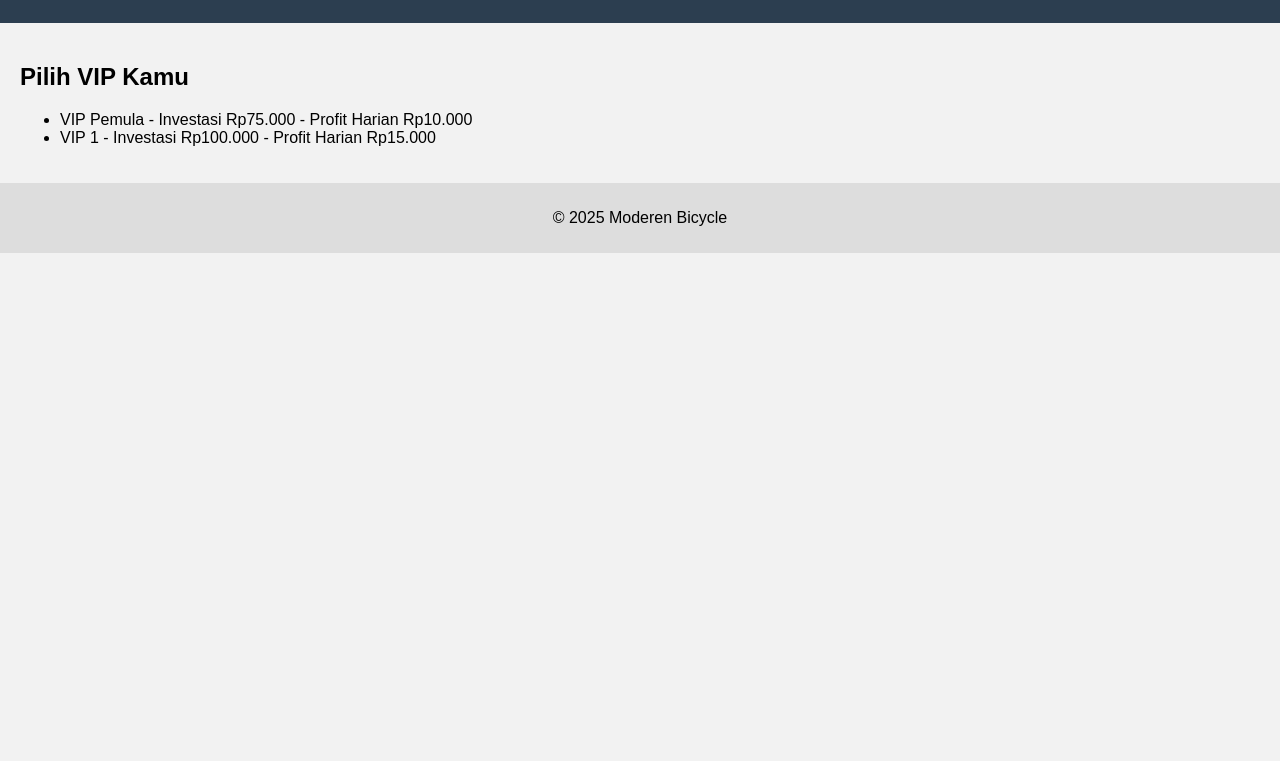
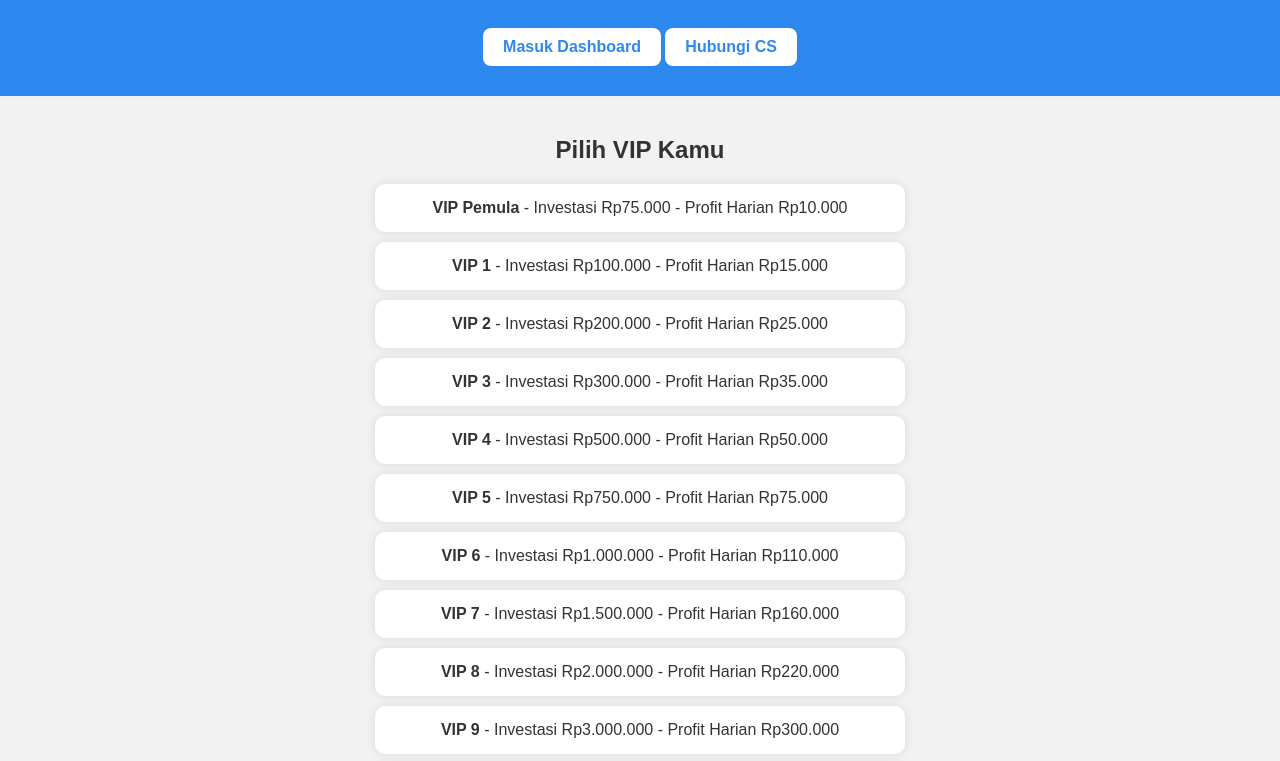
Before and after one commit to modbike-id/moderen-bicycle, a plain HTML site: page index.html in a window 1280 px wide. Shown: the part 131-892 px from the top of the page. Before the commit the page ends 800 px from the top, so only its background shows below. Drawn offline with Linux system fonts and the light colour scheme.

Commit message:
Upload file utama website Moderen Bicycle

```diff
--- a/index.html
+++ b/index.html
@@ -1,29 +1,42 @@
-
 <!DOCTYPE html>
 <html lang="id">
 <head>
   <meta charset="UTF-8" />
   <meta name="viewport" content="width=device-width, initial-scale=1.0"/>
   <title>Moderen Bicycle</title>
-  <link rel="stylesheet" href="style.css"/>
+  <link rel="stylesheet" href="style.css" />
 </head>
 <body>
   <header>
     <h1>Selamat Datang di Moderen Bicycle</h1>
     <p>Platform investasi sepeda listrik terpercaya!</p>
+    <a href="dashboard.html" class="btn">Masuk Dashboard</a>
+    <a href="https://t.me/modbikeCS" class="btn cs-btn" target="_blank">Hubungi CS</a>
   </header>
+
   <main>
-    <section id="vip-plans">
+    <section class="vip-list">
       <h2>Pilih VIP Kamu</h2>
       <ul>
-        <li>VIP Pemula - Investasi Rp75.000 - Profit Harian Rp10.000</li>
-        <li>VIP 1 - Investasi Rp100.000 - Profit Harian Rp15.000</li>
-        <!-- Tambahkan paket VIP lainnya -->
+        <li><strong>VIP Pemula</strong> - Investasi Rp75.000 - Profit Harian Rp10.000</li>
+        <li><strong>VIP 1</strong> - Investasi Rp100.000 - Profit Harian Rp15.000</li>
+        <li><strong>VIP 2</strong> - Investasi Rp200.000 - Profit Harian Rp25.000</li>
+        <li><strong>VIP 3</strong> - Investasi Rp300.000 - Profit Harian Rp35.000</li>
+        <li><strong>VIP 4</strong> - Investasi Rp500.000 - Profit Harian Rp50.000</li>
+        <li><strong>VIP 5</strong> - Investasi Rp750.000 - Profit Harian Rp75.000</li>
+        <li><strong>VIP 6</strong> - Investasi Rp1.000.000 - Profit Harian Rp110.000</li>
+        <li><strong>VIP 7</strong> - Investasi Rp1.500.000 - Profit Harian Rp160.000</li>
+        <li><strong>VIP 8</strong> - Investasi Rp2.000.000 - Profit Harian Rp220.000</li>
+        <li><strong>VIP 9</strong> - Investasi Rp3.000.000 - Profit Harian Rp300.000</li>
+        <li><strong>VIP 10</strong> - Investasi Rp5.000.000 - Profit Harian Rp500.000</li>
       </ul>
     </section>
   </main>
+
   <footer>
-    <p>&copy; 2025 Moderen Bicycle</p>
+    <p>© 2025 Moderen Bicycle</p>
   </footer>
+
+  <script src="script.js"></script>
 </body>
 </html>
--- a/script.js
+++ b/script.js
@@ -1,3 +1 @@
-
-// Script kosong untuk website Moderen Bicycle
-console.log('Website siap!');
+console.log("Moderen Bicycle script aktif.");
--- a/style.css
+++ b/style.css
@@ -1,21 +1,48 @@
 
 body {
-  font-family: sans-serif;
+  font-family: Arial, sans-serif;
   margin: 0;
   padding: 0;
   background: #f2f2f2;
+  color: #333;
+  text-align: center;
 }
 header {
-  background: #2c3e50;
+  background-color: #2d89ef;
   color: white;
-  padding: 20px;
-  text-align: center;
+  padding: 30px 15px;
+}
+header .btn, footer .btn {
+  display: inline-block;
+  margin-top: 15px;
+  padding: 10px 20px;
+  background-color: #fff;
+  color: #2d89ef;
+  text-decoration: none;
+  border-radius: 8px;
+  font-weight: bold;
 }
 main {
   padding: 20px;
 }
+.vip-list ul {
+  list-style: none;
+  padding: 0;
+}
+.vip-list li {
+  background: white;
+  margin: 10px auto;
+  padding: 15px;
+  max-width: 500px;
+  border-radius: 10px;
+  box-shadow: 0 0 10px rgba(0,0,0,0.1);
+}
 footer {
-  background: #ddd;
-  padding: 10px;
-  text-align: center;
+  background-color: #e0e0e0;
+  padding: 20px;
+  margin-top: 40px;
 }
+.cs-btn {
+  background-color: #ffcc00;
+  color: #000;
+}
```
Also changed, not shown: dashboard.html (+16 -12 lines).
